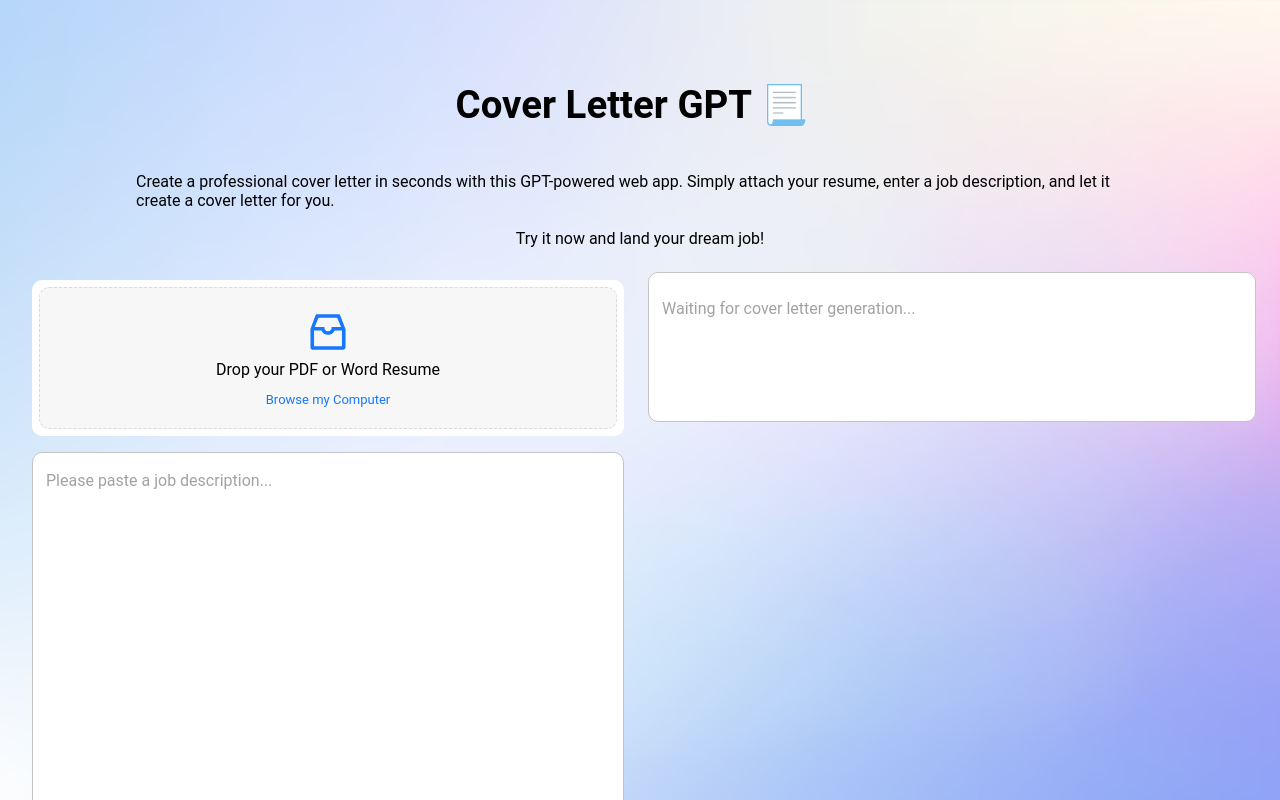
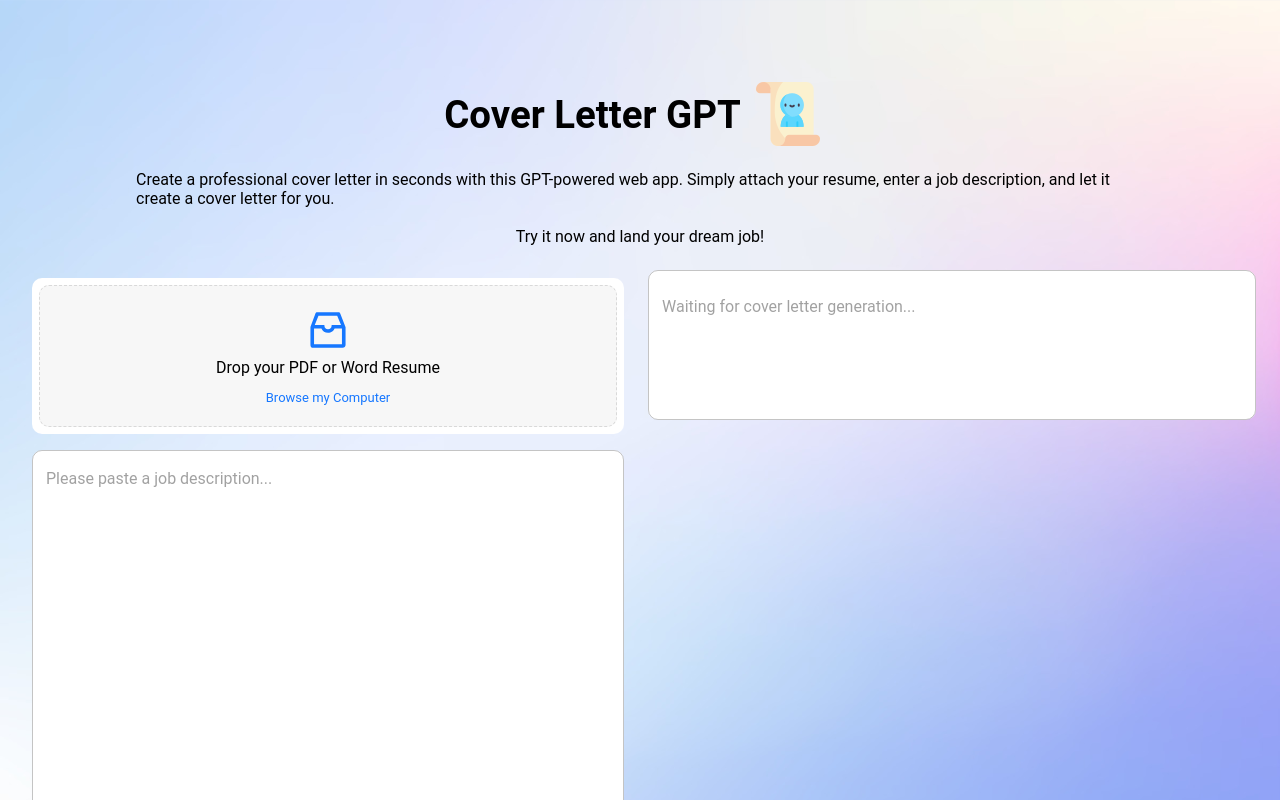
Before and after one commit to macsampson/cover-letter-gpt, a React (Vite) app in the folder client/: page / in a window 1280 px wide. Shown: the top 800 px of the page. Built offline with nearby package versions, Linux system fonts and the light colour scheme.

Commit message:
update favicon and logo

```diff
--- a/client/index.html
+++ b/client/index.html
@@ -5,7 +5,7 @@
 		<link
 			rel="icon"
 			type="image/svg+xml"
-			href="/vite.svg"
+			href="/favicon.png"
 		/>
 		<meta
 			name="viewport"
--- a/client/src/App.css
+++ b/client/src/App.css
@@ -215,10 +215,6 @@ a:hover {
 	cursor: pointer;
 }
 
-h1 {
-	margin-bottom: 20px;
-}
-
 /* #text-input {
 	border-radius: 10px;
 } */
--- a/client/src/App.tsx
+++ b/client/src/App.tsx
@@ -284,8 +284,19 @@ const App: React.FC<Props> = () => {
 					fontFamily="Roboto"
 					id="title"
 					lg={12}
+					alignItems="center"
 				>
-					<h1>Cover Letter GPT 📃</h1>
+					<h1
+						style={{
+							marginRight: '15px',
+						}}
+					>
+						Cover Letter GPT
+					</h1>
+					<img
+						src="/favicon.png"
+						alt="logo"
+					/>
 				</Grid2>
 
 				<Grid2
```
Also changed, not shown: client/public/favicon.png (added).
